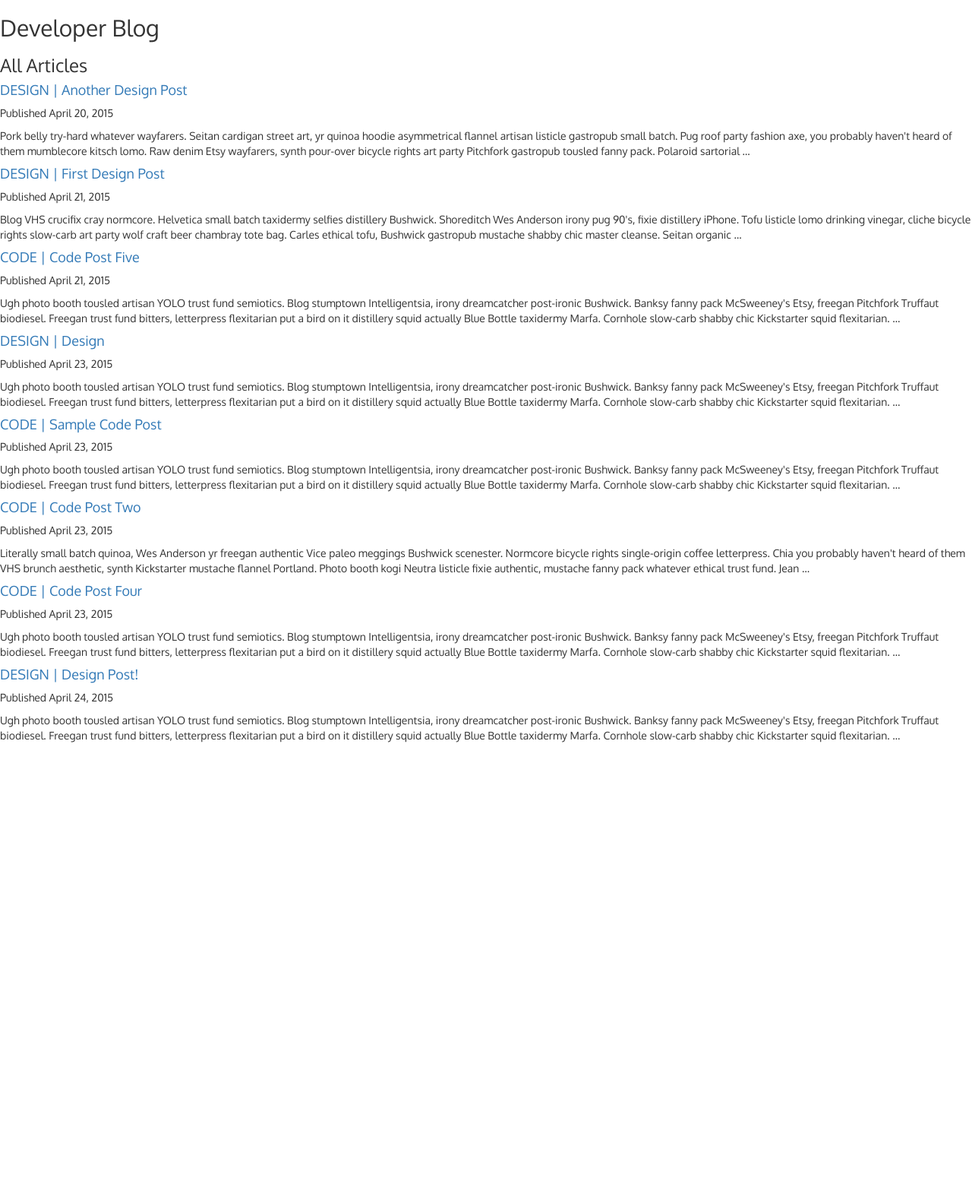
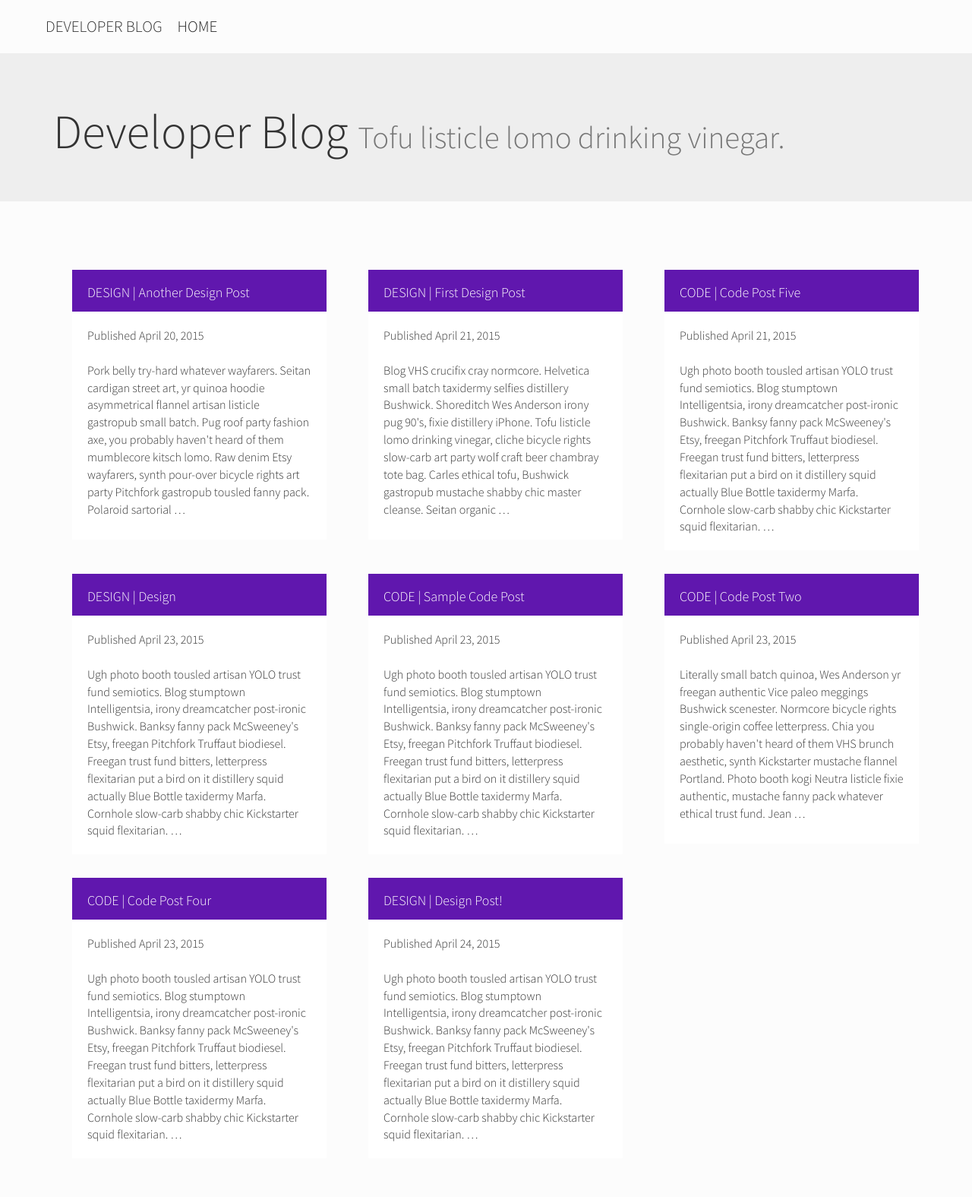
Before and after one commit to nicolerego/devtrainingblog, a Django app: page / in a window 1280 px wide. Shown: the whole page at 76% size. Before the commit the page ends 977 px from the top, so only its background shows below. Run offline with Django 3.2, Linux system fonts and the light colour scheme; data comes from the database, SQL or seed files in the repository; both versions use the stored data as it was after the commit; parts of the project's set-up code (start-up, migrations or seed data) failed here and were passed over; some libraries are stand-ins or nearby versions.

Commit message:
NA-018 Styling for homepage

```diff
--- a/blog/templates/blog/article_list.html
+++ b/blog/templates/blog/article_list.html
@@ -6,38 +6,40 @@
 	<link rel="stylesheet" href="//maxcdn.bootstrapcdn.com/bootstrap/3.2.0/css/bootstrap.min.css">
 	<link rel="stylesheet" href="//maxcdn.bootstrapcdn.com/bootstrap/3.2.0/css/bootstrap-theme.min.css">
 	<link rel="stylesheet" href="{% static 'css/blog.css' %}">
+	<script src="//code.jquery.com/jquery-1.11.2.min.js"></script>
+	<script src="//code.jquery.com/jquery-migrate-1.2.1.min.js"></script>
+	<script src="https://maxcdn.bootstrapcdn.com/bootstrap/3.3.4/js/bootstrap.min.js"></script>
 </head>
 <body>
-	<h2>Developer Blog</h2>
-	<h3>All Articles</h3>
+	<nav>
+		<ul>
+			<li>Developer Blog</li>
+			<li><a href="/">Home</a></li>
+		</ul>
+	</nav>
+	<div class="jumbotron">
+		<div class="container">
+			<h1>Developer Blog <small>Tofu listicle lomo drinking vinegar. </small></h1>
+		</div>
+	</div>
+	<div class=container>
+<!--
+		<div class="page-header">
+		  <h1>Developer Blog <small>Tofu listicle lomo drinking vinegar. </small></h1>
+		</div>
+ -->
+ 		<div class="row home">
 			{% for AllArticle in AllArticles %}
-		<div>
+				<div class="col-md-4 articles">
 					{% if AllArticle.category = 'Code' %}
 						<h4><a href="{% url 'CodePostDetails' AllArticle.id %}">{{ AllArticle.category|upper }} | {{ AllArticle.title }}</a></h4>
 					{% else %}
 						<h4><a href="{% url 'DesignPostDetails' AllArticle.id %}">{{ AllArticle.category|upper }} | {{ AllArticle.title }}</a></h4>
 					{% endif %}
-			<p> Published {{ AllArticle.published_on.date }}</p>
-			<p> {{ AllArticle.text|safe|truncatewords:"50"|linebreaks }}</p>
+					<p> Published {{ AllArticle.published_on.date }}</br></br>{{ AllArticle.text|safe|truncatewords:"50" }}</p>
 				</div>
 			{% endfor %}
-
-<!--
-	<h4>Category: Code</h4>
-	{% for CodeArticle in CodeArticles %}
-		<div>
-			<h4><a href="{% url 'CodePostDetails' CodeArticle.id %}">{{ CodeArticle.title }}</a></h4>
-			<p> Published {{ CodeArticle.published_on }}</p>
-			<p> {{ CodeArticle.text|safe|truncatewords:"50"|linebreaks }}</p>
 		</div>
-	{% endfor %}
-	<h4>Category: Design</h4>
-	{% for DesignArticle in DesignArticles %}
-		<div>
-			<h4><a href="{% url 'DesignPostDetails' DesignArticle.id %}">{{ DesignArticle.title }}</a></h4>
-			<p> Published {{ DesignArticle.published_on }}</p>
-			<p> {{ DesignArticle.text|safe|truncatewords:"50"|linebreaks }}</p>
 	</div>
-	{% endfor %} -->
 </body>
 </html>
--- a/static/css/blog.css
+++ b/static/css/blog.css
@@ -1,5 +1,141 @@
-@import url(http://fonts.googleapis.com/css?family=Oxygen:400,300,700);
+@import url(http://fonts.googleapis.com/css?family=Source+Sans+Pro:100,300,400,600);
 
+/*GENERAL*/
 body {
-	font-family: 'Oxygen', sans-serif;
+	font-family: 'Source Sans Pro', sans-serif;
+	font-weight: 100;
+	background:#fcfcfc;
 }
+
+/*NAV*/
+nav {
+	height:auto;
+	overflow: auto;
+	text-transform: uppercase;
+	font-size:150%;
+	padding:20px;
+}
+
+nav ul li {
+	float:left;
+	width:auto;
+	list-style-type: none;
+	margin-right:20px;
+}
+
+nav ul li a{
+	text-decoration: none;
+	color:#222222;
+}
+
+nav ul li a:hover {
+	text-decoration: none;
+	color:#ccc;
+}
+
+
+/*HOME*/
+.col-md-4.articles{
+  height: 360px !important;
+  margin-bottom: 20px;
+  margin-top:20px;
+
+}
+
+.col-md-4.articles p {
+	background: #fff;
+	padding:20px;
+	min-height:300px;
+	font-size: 12pt;
+}
+
+.col-md-4.articles h4 {
+	padding:20px;
+	background: #6017AE;
+	/*#170e8e;*/
+	margin-bottom: -5px;
+	margin-top:40px;
+}
+
+h1, h1 small {font-weight: 100}
+
+h4 a {color:#fff; font-weight: 100;}
+
+h4 a:hover {
+	color:#ccc;
+	text-decoration: none;
+}
+
+.home {
+	margin-bottom: 80px;
+}
+
+/*DESIGN ARTICLES*/
+.design {
+	background: #fff;
+	padding:20px;
+	margin-top:30px;
+	margin-bottom: 80px;
+}
+
+.design h4 {
+	margin-bottom: 40px;
+}
+.design img {
+	float:left;
+	margin-right:20px;
+	margin-bottom: 20px;
+}
+
+.comments {
+	clear:both;
+}
+
+.design h2, .design h4 {font-weight: 100;}
+
+h3.title {
+	font-weight: 400;
+text-transform:uppercase;
+}
+h3 a {
+	color:#222222;
+	text-decoration: none;
+	font-weight: 100;
+}
+h3 a:hover {
+	color:#ccc;
+	text-decoration: none;
+}
+
+.design p {
+	font-size: 12pt;
+}
+
+/*FORM*/
+label {
+  font-weight: 100;
+  display: inherit;
+}
+
+input.submit-post, input.submit-preview{
+	background-color:#6017AE;
+	color:white;
+	font-size: 110%;
+	text-transform: uppercase;
+	font-family: 'Source Sans Pro', sans-serif;
+	font-weight: bolder;
+	margin-right:5px;
+	padding:5px 10px;
+	border:none;
+}
+@media (min-width: 992px) {
+.col-md-8 {
+  padding-left: 40px !important;
+  padding-right: 40px !important;
+  border-right: solid 1px #ccc !important;
+}
+
+@media (min-width: 992px) {
+.col-md-4 {
+  padding-left: 40px !important;
+}
```
Also changed, not shown: blog/templates/blog/CodeArticle.html (+19 -1 lines), blog/templates/blog/DesignArticle.html (+27 -6 lines), db.sqlite3. Lines whose indentation alone changed are shown as unchanged.
